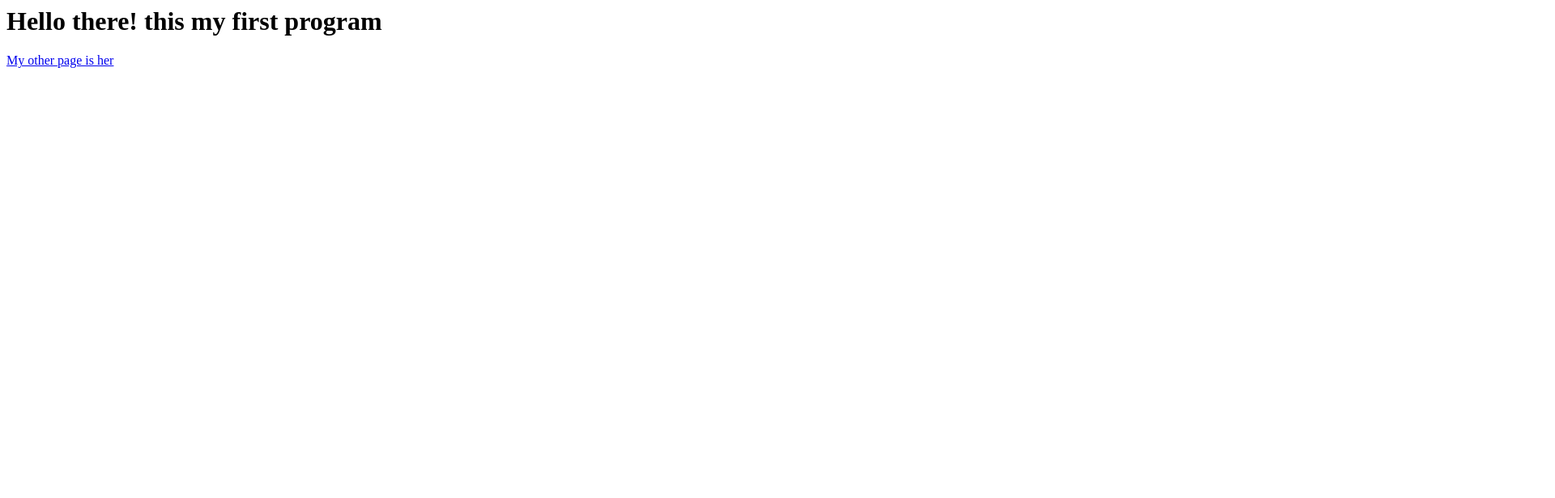
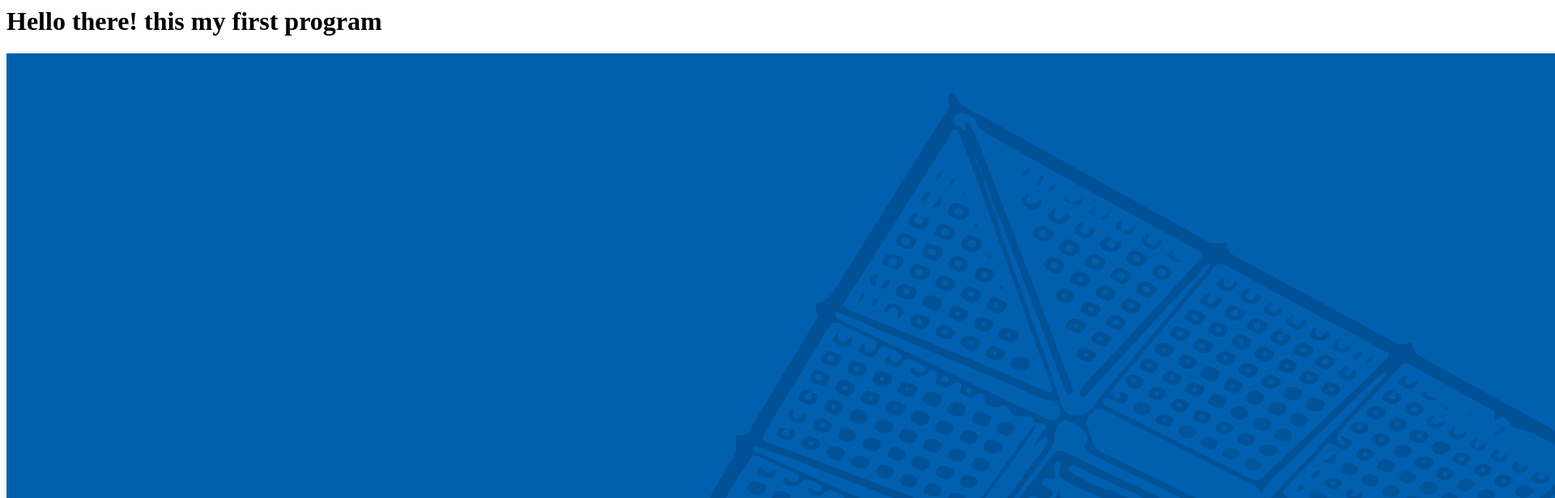
Before and after one commit to halostad/web-platform-qjeqz7, a plain HTML site: page index.html in a window 1280 px wide. Shown: the top 616 px of the page at 81% size, 1920 px wide, since content can reach past the window. Drawn offline with Linux system fonts and the light colour scheme.

Commit message:
1 binaries uploaded

```diff
--- a/index.html
+++ b/index.html
@@ -1,11 +1,12 @@
 <html>
   <head>
     <meta charset="UTF-8">
-    <script src="script.js"></script>
+    <!---script src="script.js"></script-->
     <!-- <link rel="stylesheet" type="text/css" href="styles.css"> -->
   </head>
   <body>
     <h1>Hello there! this my first program</h1>
-    <a href="/me.html">My other page is her</a>
+    <!--a href="/me.html">My other page is her</a-->
+    <img src="/images/Gust.png" alt=""></img>
   </body>
 </html>
```
Also changed, not shown: Gust2.png (added), images/Gust.png (added).
